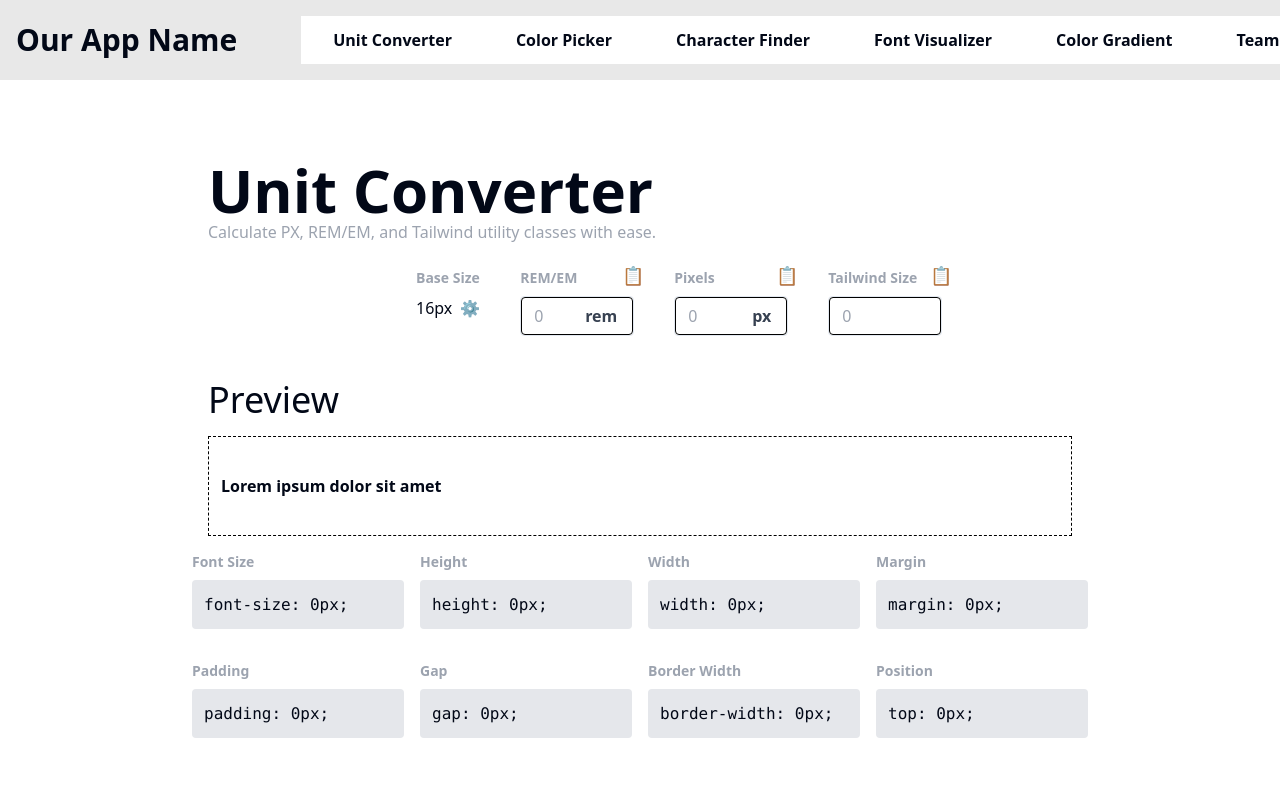
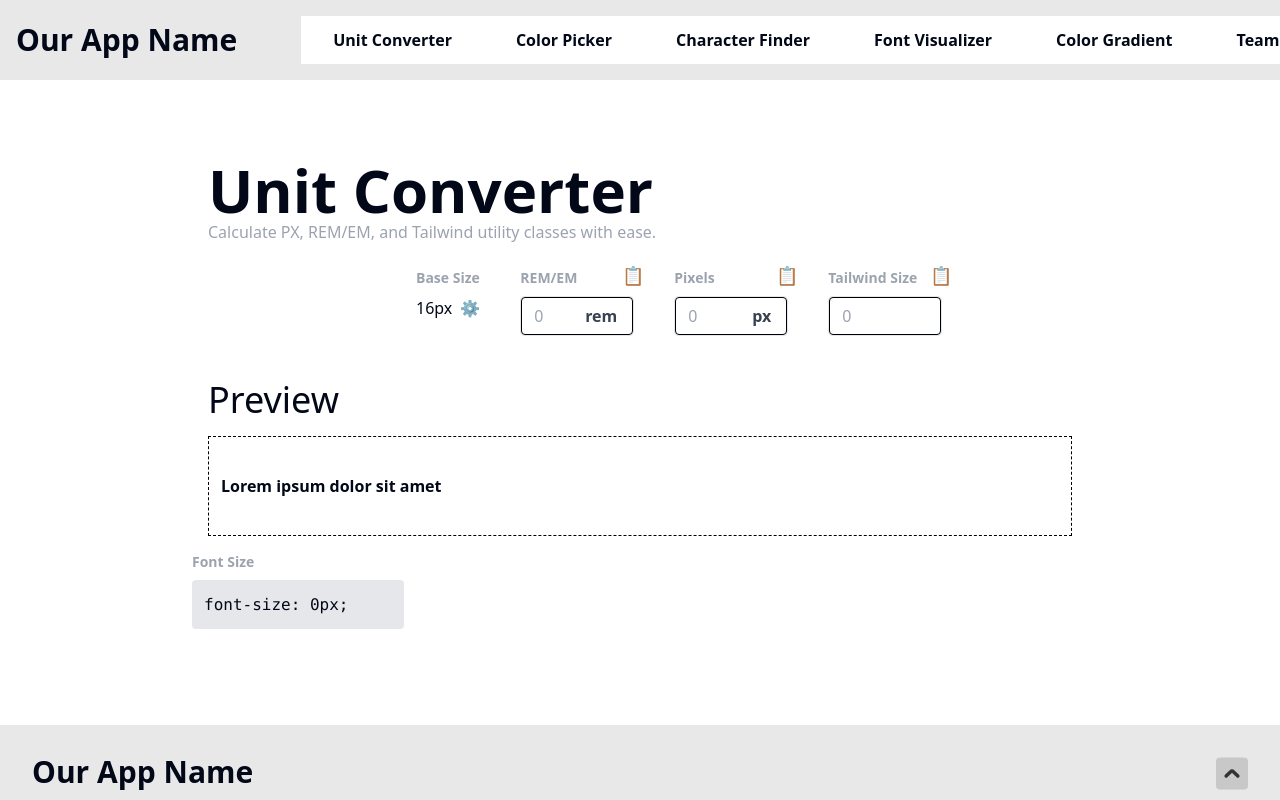
Before and after one commit to chingu-voyages/devex.tools, a React (Vite) app in the folder fetools-app/: page /unit-converter in a window 1280 px wide. Shown: the top 800 px of the page. Built offline with nearby package versions, Linux system fonts and the light colour scheme.

Commit message:
Add automatic text selection on input click and update CodeBlock props

```diff
--- a/fetools-app/src/components/CodeBlock.jsx
+++ b/fetools-app/src/components/CodeBlock.jsx
@@ -1,12 +1,12 @@
 import React from "react";
 import CopyButton from "./CopyButton";
 
-function CodeBlock({ title, code, unit }) {
+function CodeBlock({ title, code }) {
   return (
     <div className="mb-4">
       <div className="mb-2 text-sm font-bold text-gray-400">{title}</div>
       <div className="p-3 bg-gray-200 rounded">
-        <code>{`${code}: ${unit};`}</code>
+        <code>{code}</code>
       </div>
     </div>
   );
--- a/fetools-app/src/components/TextField.jsx
+++ b/fetools-app/src/components/TextField.jsx
@@ -1,10 +1,19 @@
-import React from "react";
+import React, { useRef } from "react";
 import CopyButton from "./CopyButton";
 
 function TextField({ title, value, unit, onValueChange }) {
+  const inputRef = useRef(null); // Create a ref to the input element
+
   // Function to concatenate value and unit, used for the copy function
   const getValueWithUnit = () => {
     return unit ? `${value} ${unit}` : value.toString();
+  };
+
+  // Function to handle click inside the input field
+  const handleInputClick = () => {
+    if (inputRef.current) {
+      inputRef.current.select(); // Select all text in the input field
+    }
   };
 
   return (
@@ -14,10 +23,12 @@ function TextField({ title, value, unit, onValueChange }) {
       </label>
       <div className="flex border rounded relative">
         <input
+          ref={inputRef}
           type="number"
           className="border rounded border-black w-28 py-2 px-3 text-gray-400 leading-tight focus:outline-none focus:shadow-outline"
           value={value}
           onChange={onValueChange}
+          onFocus={handleInputClick}
         />
         {unit && (
           <span className="px-2 text-gray-700 absolute inset-y-0 right-0 flex items-center mr-2 pointer-events-none font-semibold">
--- a/fetools-app/src/pages/UnitConverter.jsx
+++ b/fetools-app/src/pages/UnitConverter.jsx
@@ -19,7 +19,8 @@ function UnitConverter() {
 
   // Update CSS size whenever pixels, em, or Tailwind size changes
   const updateCssSize = (newSizeInPixels) => {
-    setCssSize(`${newSizeInPixels}px`); // Update CSS size
+    // Check if newSizeInPixels is a number, if not, set CSS size to "0px"
+    setCssSize(isNaN(newSizeInPixels) ? "0px" : `${newSizeInPixels}px`); // Update CSS size
   };
 
   // Handler for base pixel size changes
@@ -88,18 +89,6 @@ function UnitConverter() {
       url: "https://en.wikipedia.org/wiki/Half-Life:_Alyx",
       textValue: "Dummy Link 3",
     },
-  ];
-
-  //CSS Properties - *still have to add position*
-  const cssProperties = [
-    { title: "Font Size", cssProperty: "font-size" },
-    { title: "Height", cssProperty: "height" },
-    { title: "Width", cssProperty: "width" },
-    { title: "Margin", cssProperty: "margin" },
-    { title: "Padding", cssProperty: "padding" },
-    { title: "Gap", cssProperty: "gap" },
-    { title: "Border Width", cssProperty: "border-width" },
-    { title: "Position", cssProperty: "top" },
   ];
 
   // JSX for rendering the UI components.
@@ -184,14 +173,7 @@ function UnitConverter() {
 
         {/* Section for code blocks */}
         <div className="grid grid-cols-4 gap-4">
-          {cssProperties.map((item, index) => (
-            <CodeBlock
-              key={index}
-              title={item.title}
-              code={item.cssProperty}
-              unit={`${pixels}px`}
-            />
-          ))}
+          <CodeBlock title="Font Size" code={`font-size: ${pixels}px;`} />
         </div>
         {/* <GoDeeper linksData={linksData} /> */}
       </main>
```
